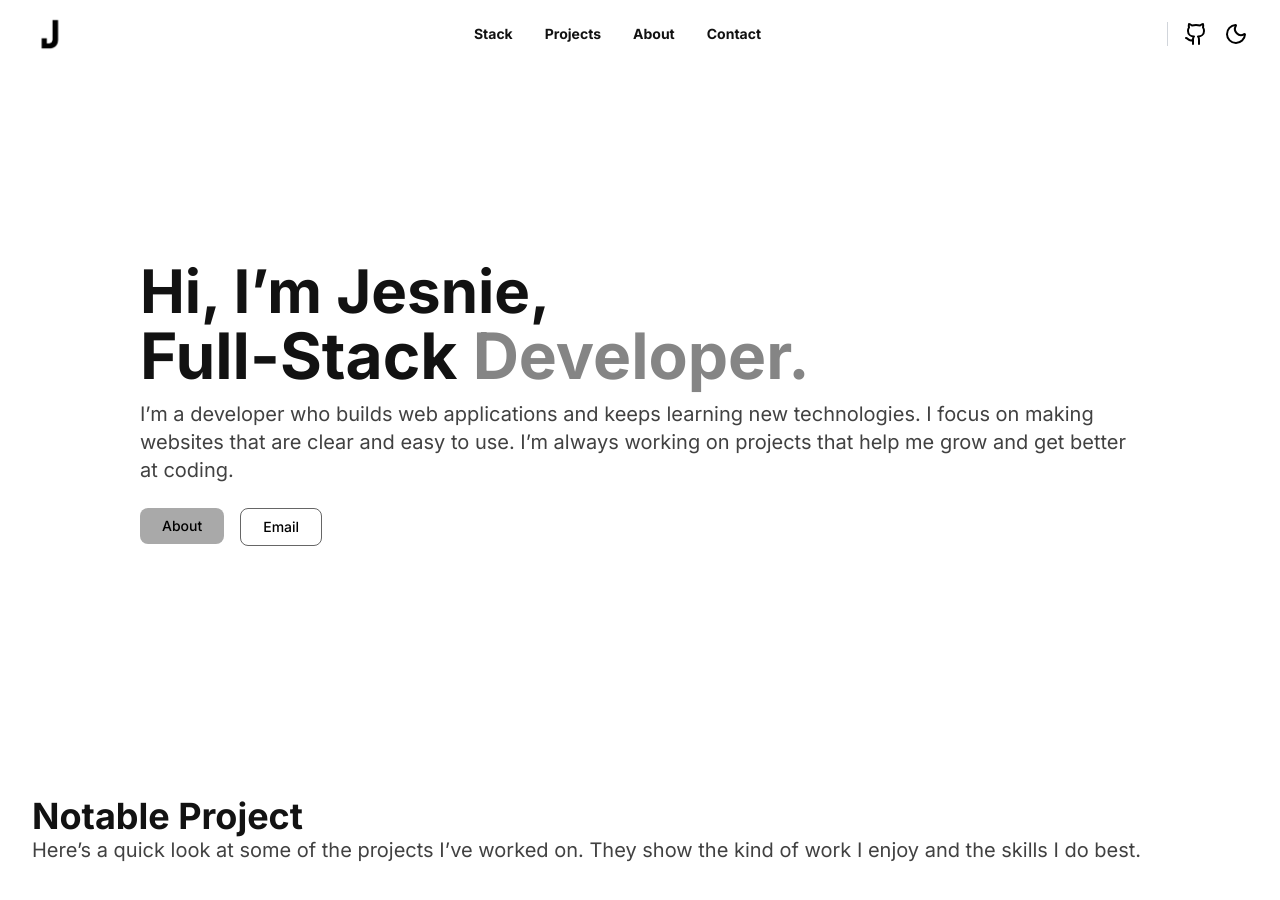
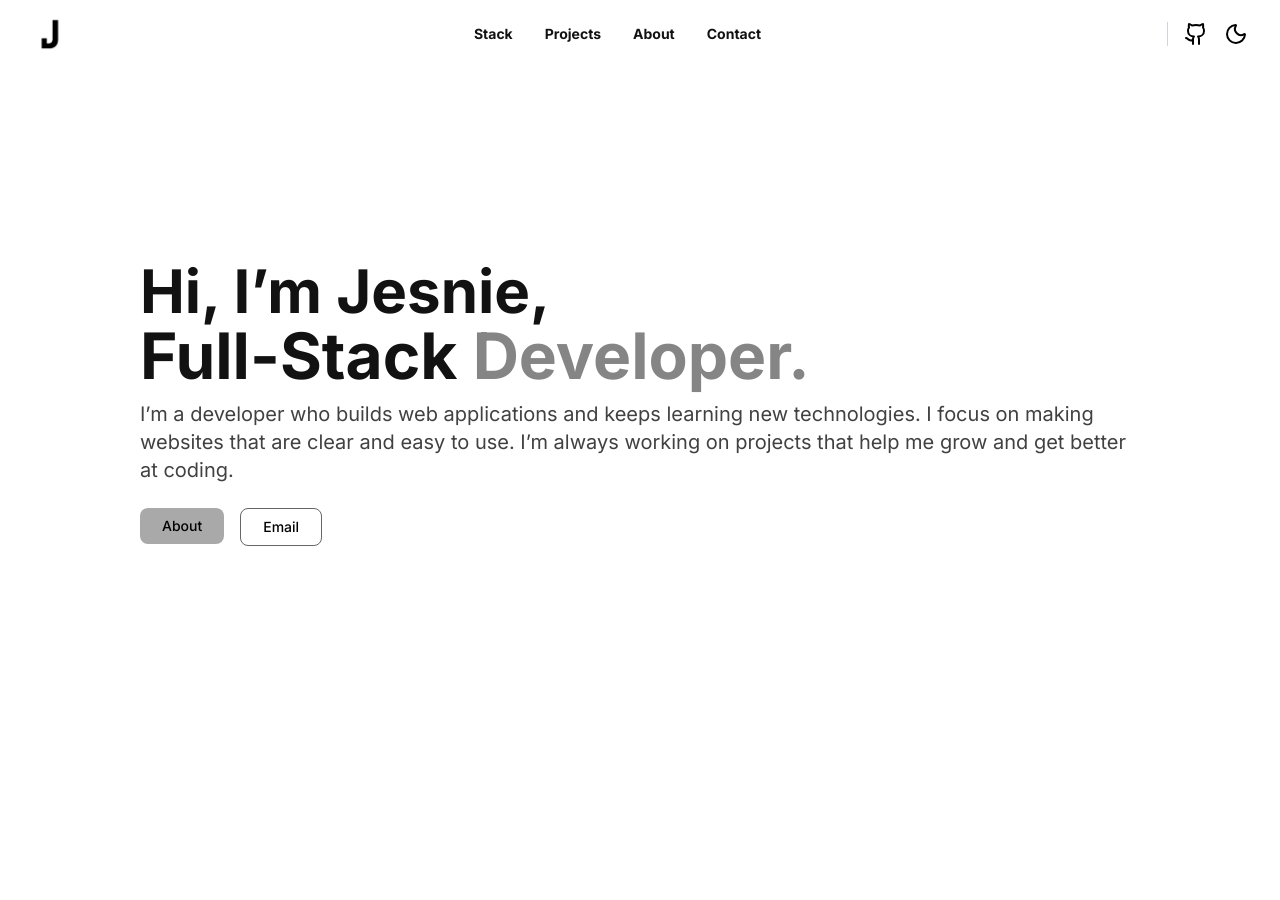
Before and after one commit to jesniemagaling/jesnie-portfolio, a React (Vite) app: page / in a window 1280 px wide. Shown: the top 900 px of the page. Built offline with nearby package versions, Linux system fonts and the light colour scheme.

Commit message:
feat: make section header as components

```diff
--- a/src/components/Projects.tsx
+++ b/src/components/Projects.tsx
@@ -1,15 +1,5 @@
-function Projects() {
-  return (
-    <section className="">
-      <h1 className="text-[28px] font-bold md:text-[32px] lg:text-4xl">
-        Notable Project
-      </h1>
-      <p className="text-sm opacity-80 dark:opacity-70 md:text-xl">
-        Here’s a quick look at some of the projects I’ve worked on. They show
-        the kind of work I enjoy and the skills I do best.
-      </p>
-    </section>
-  );
+import SectionHeader from "./SectionHeader";
+
+export default function Projects() {
+  return <></>;
 }
-
-export default Projects;
--- /dev/null
+++ b/src/components/SectionHeader.tsx
@@ -0,0 +1,22 @@
+interface SectionHeaderProps {
+  title: String;
+  description: String;
+}
+
+export default function SectionHeader({
+  title,
+  description,
+}: SectionHeaderProps) {
+  return (
+    <>
+      <div className="space-y-1 text-center md:text-left">
+        <h1 className="text-[28px] font-bold md:text-[32px] lg:text-4xl">
+          {title}
+        </h1>
+        <p className="text-sm opacity-80 dark:opacity-70 md:text-xl">
+          {description}
+        </p>
+      </div>
+    </>
+  );
+}
```
